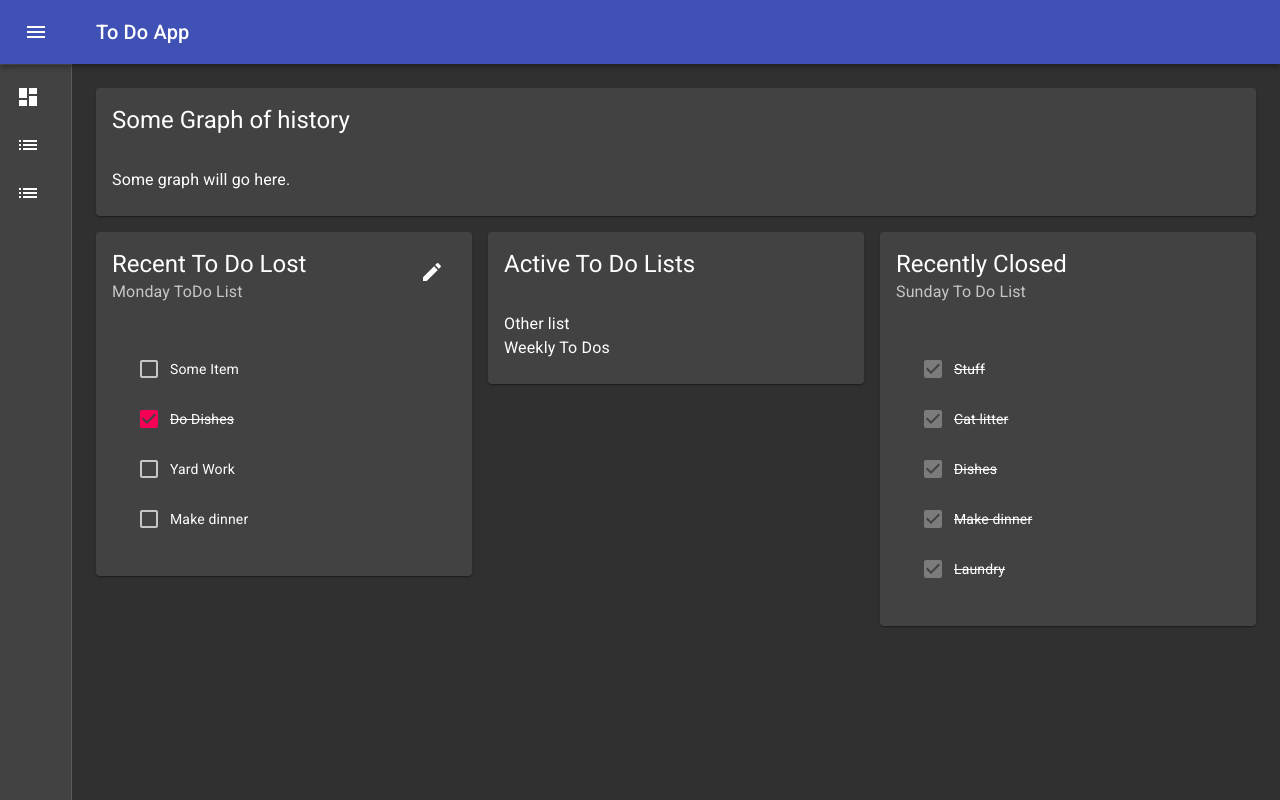
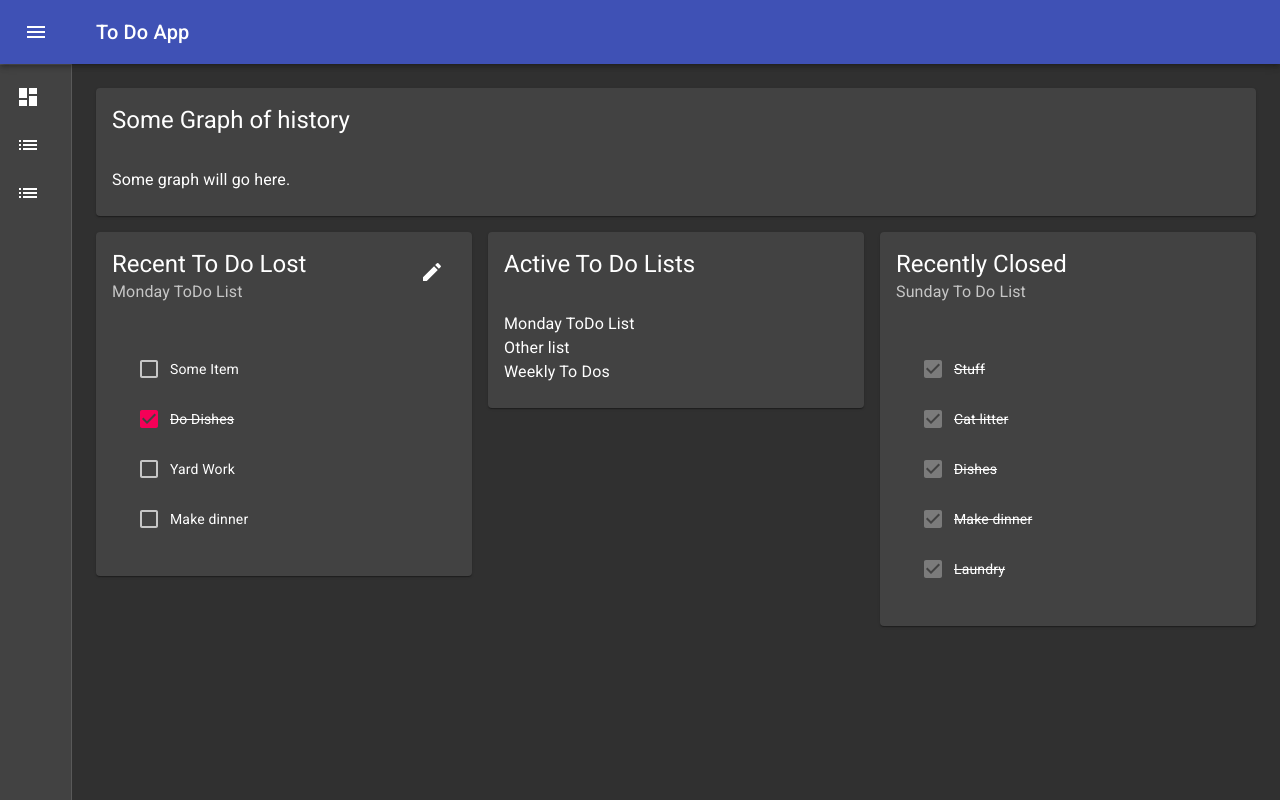
Before and after one commit to cwiswell/ToDoFrontEnd, a React (Create React App) app: page / in a window 1280 px wide. Built offline with nearby package versions, Linux system fonts and the light colour scheme.

Commit message:
Fix issue with data coming from data service

```diff
--- a/src/home/active-to-dos-card.tsx
+++ b/src/home/active-to-dos-card.tsx
@@ -1,4 +1,4 @@
-import React, { Fragment, useState } from 'react';
+import React, { Fragment, useState, useEffect } from 'react';
 import Card from '@material-ui/core/Paper';
 import Typography from '@material-ui/core/Typography';
 import CardContent from '@material-ui/core/CardContent';
@@ -7,23 +7,24 @@ import ToDoList from '../toDoComponent/todo-list.interface';
 import { GetActiveToDos } from '../libs/to-do-data-service';
 
 const ActiveToDosCard: React.FC = () => {
-    const [activeToDoLists, setActiveToDoLists] = useState<ToDoList[] | null>([{ title: "Other list", toDoItems: [] }, { title: "Weekly To Dos", toDoItems: [] }]);
+    const [activeToDoLists, setActiveToDoListsTest] = useState<ToDoList[] | null>([{ title: "Other list", toDoItems: [] }, { title: "Weekly To Dos", toDoItems: [] }]);
 
-    GetActiveToDos().then((data) => {
-        // if(data == null){
-        //     setActiveToDoLists(null);
-        // }else{
-        //     let temp: ToDoList[] = data.map((value) => {return value});
-        //     setActiveToDoLists([...temp]);
-        // }
-    });
+    const loadData = () => {
+        GetActiveToDos().then((data) => {
+            setActiveToDoListsTest(data);
+        });
+    }
+
+    useEffect(() => {
+        loadData();
+    }, []);
 
     return (
         <Fragment>
             <Card >
                 <CardHeader title="Active To Do Lists">
                 </CardHeader>
-                <CardContent>
+                <CardContent onClick={loadData}>
                     {activeToDoLists == null ?
                         (<Typography>No Active To Do Lists</Typography>) :
                         activeToDoLists.map((item, key) => (
```
